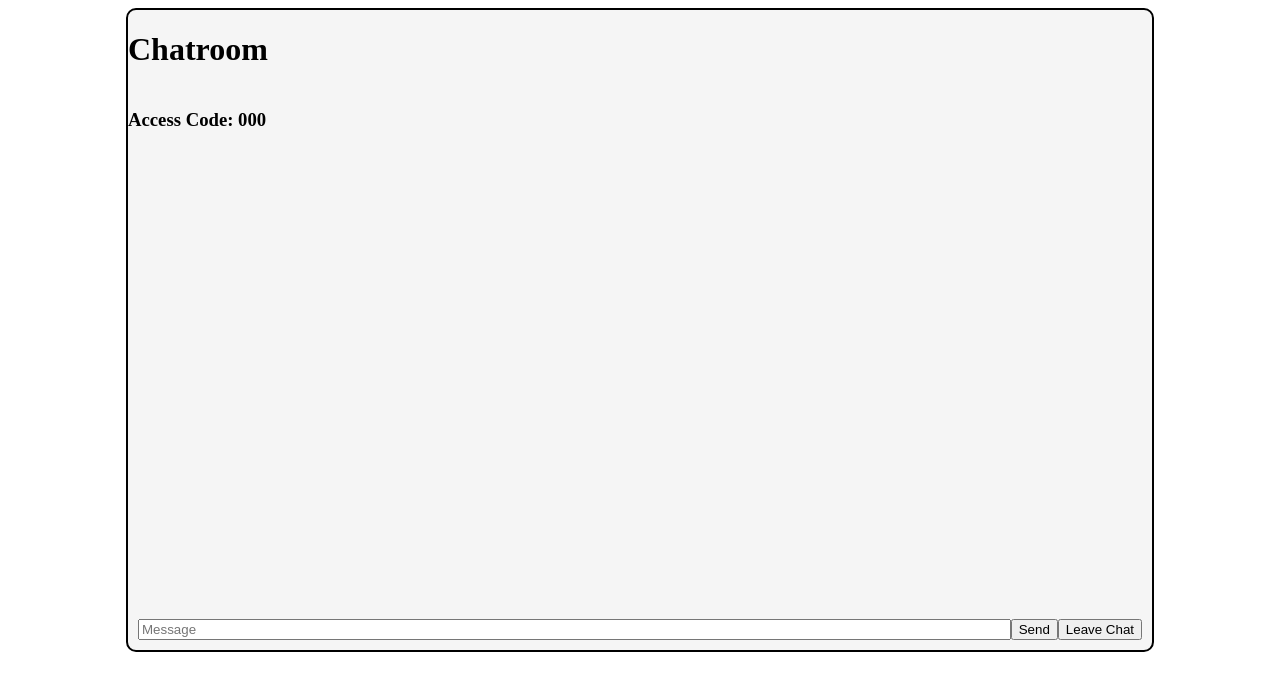
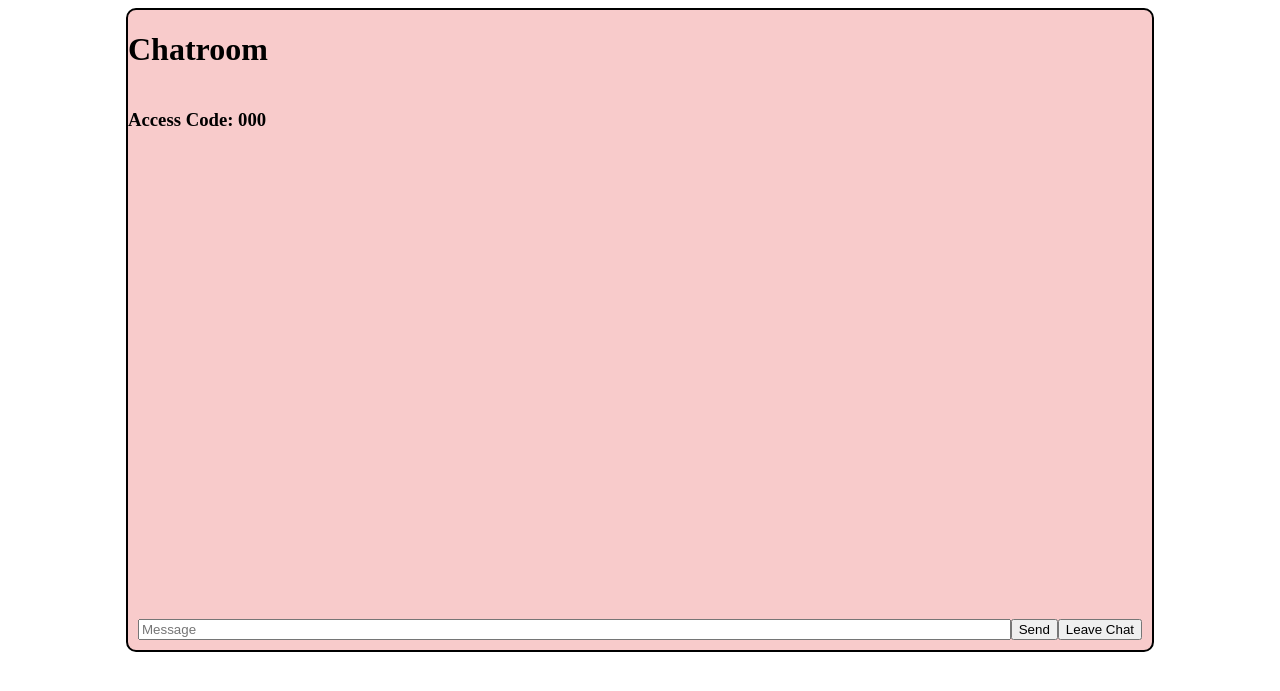
Before and after one commit to mikieyx/4Mail, a Flask app: template app/templates/room.html in a window 1280 px wide. Shown: the top 691 px of the page. Run offline with Flask 3, Linux system fonts and the light colour scheme; the template is opened without the code that fills it: most values are stand-ins (such as "Sample title", 1, 10 or a date in 2020); some libraries are stand-ins or nearby versions.

Commit message:
change color back ground

```diff
--- a/app/templates/chat_base.html
+++ b/app/templates/chat_base.html
@@ -39,7 +39,7 @@
     border-width: 2px;
     border-style: solid;
     border-radius: 10px;
-    background-color: whitesmoke;
+    background-color: rgb(248, 203, 203);
     height: 80vh;
     display: flex;
     flex-direction: column;
@@ -77,7 +77,7 @@
 
   .muted {
     font-size: 10px;
-    color: darkgray;
+    color: rgb(0, 0, 0);
   }
 
     </style>
```
